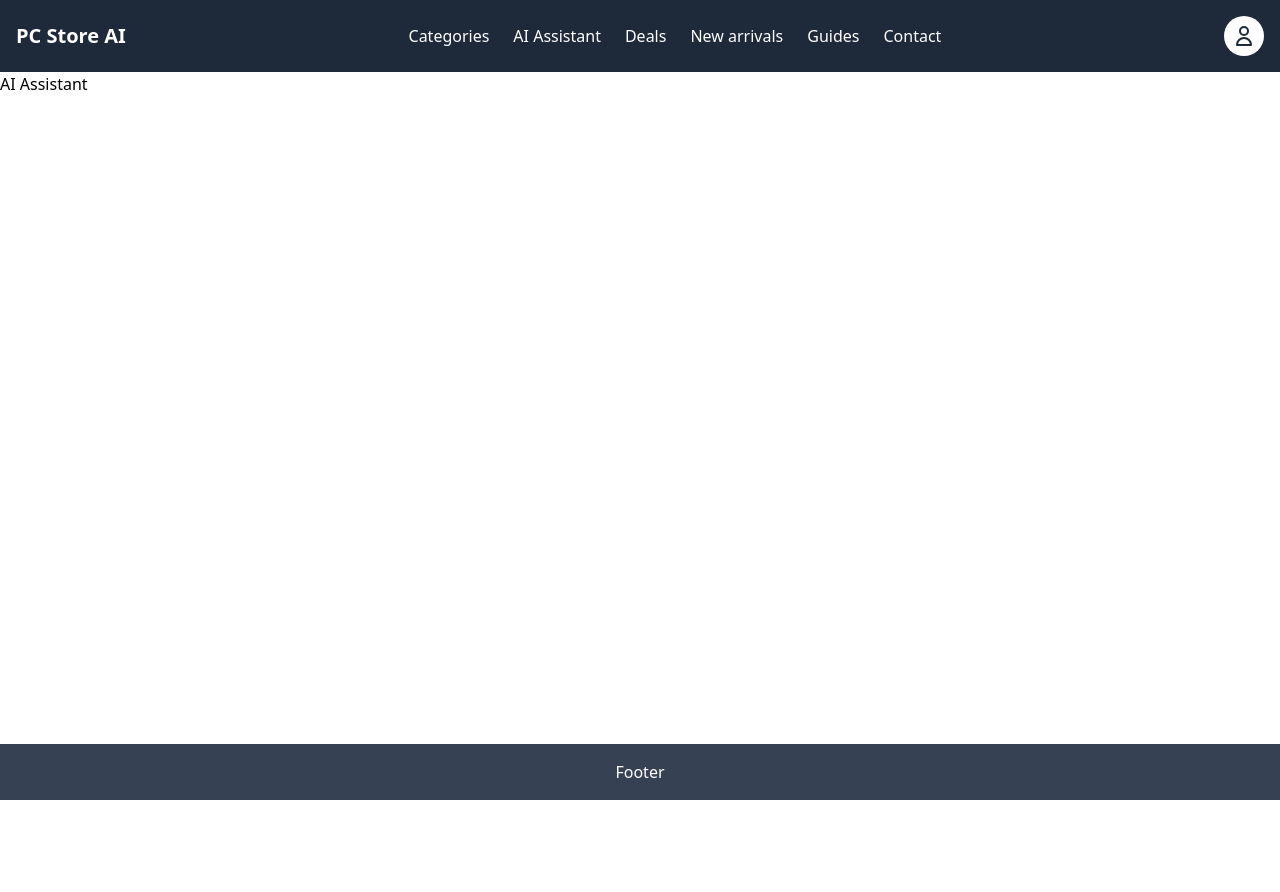
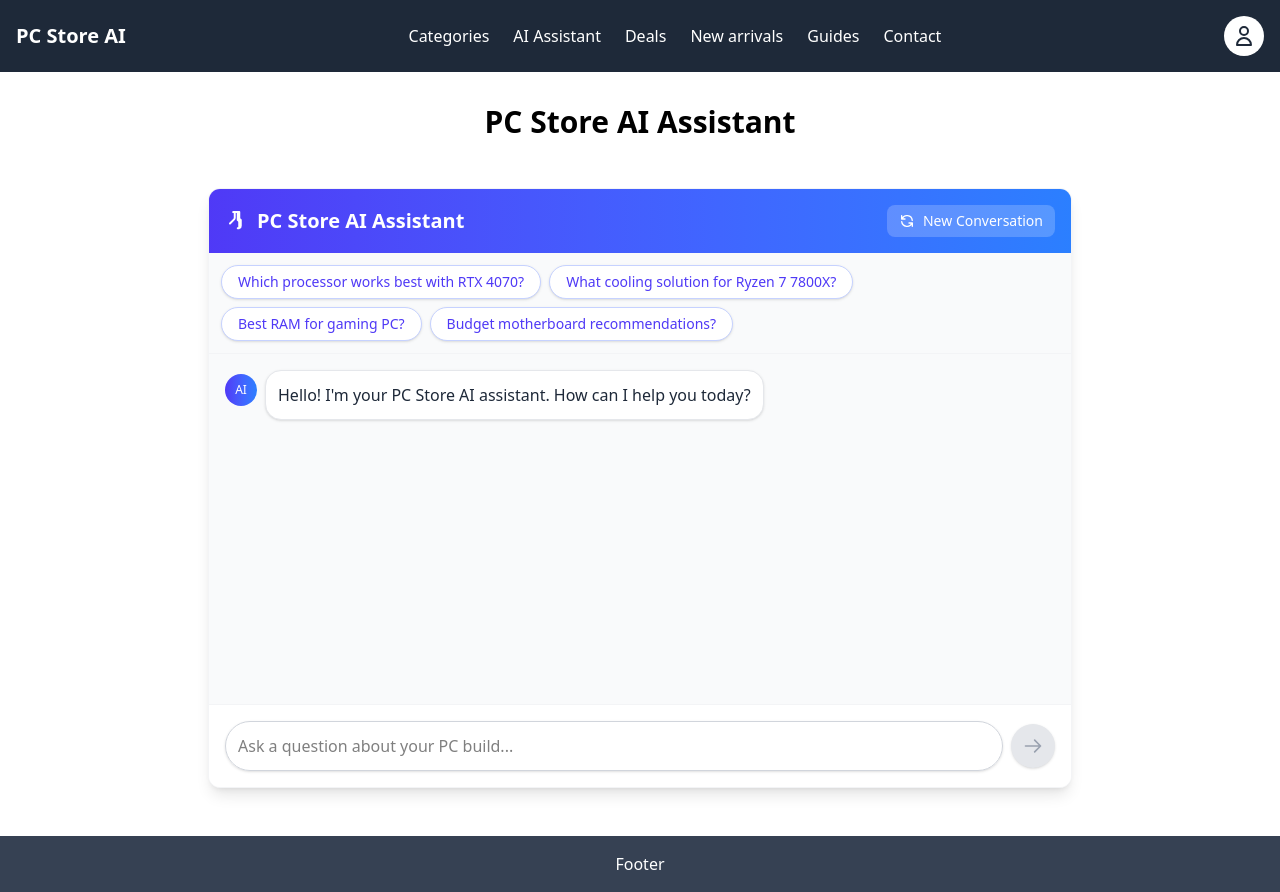
Before and after one commit to jklis2/AI_W_Biznesie, a Next.js app in the folder pc-store-ai/: page /ai-assistant in a window 1280 px wide. Before the commit the page ends 800 px from the top, so only its background shows below. Built offline with nearby package versions, Linux system fonts and the light colour scheme.

Commit message:
feat: Add Chat Assistant container

```diff
--- a/pc-store-ai/src/app/ai-assistant/page.tsx
+++ b/pc-store-ai/src/app/ai-assistant/page.tsx
@@ -1,5 +1,10 @@
+import ChatAssistant from "@/containers/ChatAssistant";
+
 export default function AiAssistant() {
   return (
-    <div>AI Assistant</div>
+    <div className="container mx-auto py-8">
+      <h1 className="text-3xl font-bold text-center mb-8">PC Store AI Assistant</h1>
+      <ChatAssistant />
+    </div>
   )
 }
--- /dev/null
+++ b/pc-store-ai/src/containers/ChatAssistant.tsx
@@ -0,0 +1,196 @@
+'use client';
+
+import { useState, useRef, useEffect } from 'react';
+
+interface Message {
+  content: string;
+  role: 'user' | 'assistant';
+  id: string;
+}
+
+export default function ChatAssistant() {
+  const [messages, setMessages] = useState<Message[]>([
+    {
+      content: "Hello! I'm your PC Store AI assistant. How can I help you today?",
+      role: 'assistant',
+      id: '1'
+    }
+  ]);
+  const [input, setInput] = useState('');
+  const [isTyping, setIsTyping] = useState(false);
+  const messagesEndRef = useRef<HTMLDivElement>(null);
+
+  const suggestedQuestions = [
+    "Which processor works best with RTX 4070?",
+    "What cooling solution for Ryzen 7 7800X?",
+    "Best RAM for gaming PC?",
+    "Budget motherboard recommendations?"
+  ];
+
+  useEffect(() => {
+    scrollToBottom();
+  }, [messages]);
+
+  const scrollToBottom = () => {
+    messagesEndRef.current?.scrollIntoView({ behavior: 'smooth' });
+  };
+
+  const handleSendMessage = (content: string) => {
+    if (!content.trim()) return;
+
+    const newUserMessage: Message = {
+      content,
+      role: 'user',
+      id: Date.now().toString()
+    };
+
+    setMessages(prev => [...prev, newUserMessage]);
+    setInput('');
+
+    setIsTyping(true);
+
+    setTimeout(() => {
+      const aiResponse: Message = {
+        content: `I've received your question about "${content}". Here's what I can tell you about PC components related to your query...`,
+        role: 'assistant',
+        id: (Date.now() + 1).toString()
+      };
+
+      setMessages(prev => [...prev, aiResponse]);
+      setIsTyping(false);
+    }, 1500);
+  };
+
+  const handleSubmit = (e: React.FormEvent) => {
+    e.preventDefault();
+    handleSendMessage(input);
+  };
+
+  const handleSuggestedQuestion = (question: string) => {
+    handleSendMessage(question);
+  };
+
+  const startNewConversation = () => {
+    setMessages([
+      {
+        content: "Hello! I'm your PC Store AI assistant. How can I help you today?",
+        role: 'assistant',
+        id: Date.now().toString()
+      }
+    ]);
+  };
+
+  return (
+    <div className="flex flex-col items-center justify-center w-full max-w-4xl mx-auto p-4">
+      <div className="w-full bg-white rounded-xl shadow-lg overflow-hidden flex flex-col h-[600px] border border-gray-100">
+        {/* Header */}
+        <div className="bg-gradient-to-r from-indigo-600 to-blue-500 text-white p-4 flex justify-between items-center">
+          <h2 className="text-xl font-bold flex items-center gap-2">
+            <svg xmlns="http://www.w3.org/2000/svg" className="h-6 w-6" fill="none" viewBox="0 0 24 24" stroke="currentColor">
+              <path strokeLinecap="round" strokeLinejoin="round" strokeWidth={2} d="M9.75 3.104v5.714a2.25 2.25 0 01-.659 1.591L5 14.5M9.75 3.104c-.251.023-.501.05-.75.082m.75-.082a24.301 24.301 0 014.5 0m0 0v5.714a2.25 2.25 0 001.5 2.25m0 0v5.8a2.25 2.25 0 01-1.5 2.25m0 0a4.5 4.5 0 01-1.5.25m1.5-.25v-5.8a2.25 2.25 0 00-1.5-2.25m0 0V3.104m0 0a24.301 24.301 0 00-4.5 0" />
+            </svg>
+            PC Store AI Assistant
+          </h2>
+          <button
+            onClick={startNewConversation}
+            className="flex items-center gap-2 bg-white/20 hover:bg-white/30 px-3 py-1.5 rounded-lg transition-colors text-sm font-medium"
+          >
+            <svg xmlns="http://www.w3.org/2000/svg" className="h-4 w-4" fill="none" viewBox="0 0 24 24" stroke="currentColor">
+              <path strokeLinecap="round" strokeLinejoin="round" strokeWidth={2} d="M4 4v5h.582m15.356 2A8.001 8.001 0 004.582 9m0 0H9m11 11v-5h-.581m0 0a8.003 8.003 0 01-15.357-2m15.357 2H15" />
+            </svg>
+            <span>New Conversation</span>
+          </button>
+        </div>
+
+        {/* Suggested Questions */}
+        <div className="bg-gray-50 p-3 flex flex-wrap gap-2 border-b border-gray-100">
+          {suggestedQuestions.map((question, index) => (
+            <button
+              key={index}
+              onClick={() => handleSuggestedQuestion(question)}
+              className="bg-white text-indigo-600 border border-indigo-200 rounded-full px-4 py-1.5 text-sm hover:bg-indigo-50 transition-colors shadow-sm"
+            >
+              {question}
+            </button>
+          ))}
+        </div>
+
+        {/* Chat Messages */}
+        <div className="flex-1 overflow-y-auto p-4 bg-gray-50">
+          <div className="space-y-4">
+            {messages.map((message) => (
+              <div
+                key={message.id}
+                className={`flex ${message.role === 'user' ? 'justify-end' : 'justify-start'}`}
+              >
+                {message.role === 'assistant' && (
+                  <div className="h-8 w-8 rounded-full bg-gradient-to-r from-indigo-600 to-blue-500 flex items-center justify-center text-white text-xs mr-2 mt-1">
+                    AI
+                  </div>
+                )}
+                <div
+                  className={`max-w-[80%] p-3 rounded-2xl ${
+                    message.role === 'user'
+                      ? 'bg-gradient-to-r from-indigo-500 to-blue-600 text-white'
+                      : 'bg-white text-gray-800 border border-gray-200'
+                  } shadow-sm`}
+                >
+                  <p className="whitespace-pre-wrap">{message.content}</p>
+                </div>
+                {message.role === 'user' && (
+                  <div className="h-8 w-8 rounded-full bg-gray-200 flex items-center justify-center text-gray-600 text-xs ml-2 mt-1">
+                    <svg xmlns="http://www.w3.org/2000/svg" className="h-4 w-4" fill="none" viewBox="0 0 24 24" stroke="currentColor">
+                      <path strokeLinecap="round" strokeLinejoin="round" strokeWidth={2} d="M16 7a4 4 0 11-8 0 4 4 0 018 0zM12 14a7 7 0 00-7 7h14a7 7 0 00-7-7z" />
+                    </svg>
+                  </div>
+                )}
+              </div>
+            ))}
+
+            {isTyping && (
+              <div className="flex justify-start">
+                <div className="h-8 w-8 rounded-full bg-gradient-to-r from-indigo-600 to-blue-500 flex items-center justify-center text-white text-xs mr-2 mt-1">
+                  AI
+                </div>
+                <div className="bg-white text-gray-800 p-4 rounded-2xl shadow-sm border border-gray-200">
+                  <div className="flex space-x-2">
+                    <div className="w-2 h-2 bg-indigo-400 rounded-full animate-bounce" style={{ animationDelay: '0ms' }}></div>
+                    <div className="w-2 h-2 bg-indigo-400 rounded-full animate-bounce" style={{ animationDelay: '150ms' }}></div>
+                    <div className="w-2 h-2 bg-indigo-400 rounded-full animate-bounce" style={{ animationDelay: '300ms' }}></div>
+                  </div>
+                </div>
+              </div>
+            )}
+            <div ref={messagesEndRef} />
+          </div>
+        </div>
+
+        {/* Input Area */}
+        <form onSubmit={handleSubmit} className="p-4 bg-white border-t border-gray-100">
+          <div className="flex items-center gap-2">
+            <input
+              type="text"
+              value={input}
+              onChange={(e) => setInput(e.target.value)}
+              placeholder="Ask a question about your PC build..."
+              className="flex-1 p-3 rounded-full border border-gray-300 focus:outline-none focus:ring-2 focus:ring-indigo-500 shadow-sm"
+            />
+            <button
+              type="submit"
+              disabled={!input.trim()}
+              className={`p-3 rounded-full ${
+                input.trim()
+                  ? 'bg-gradient-to-r from-indigo-600 to-blue-500 text-white hover:from-indigo-700 hover:to-blue-600'
+                  : 'bg-gray-200 text-gray-400 cursor-not-allowed'
+              } transition-colors shadow-sm`}
+            >
+              <svg xmlns="http://www.w3.org/2000/svg" className="h-5 w-5" fill="none" viewBox="0 0 24 24" stroke="currentColor">
+                <path strokeLinecap="round" strokeLinejoin="round" strokeWidth={2} d="M14 5l7 7m0 0l-7 7m7-7H3" />
+              </svg>
+            </button>
+          </div>
+        </form>
+      </div>
+    </div>
+  );
+}
```
